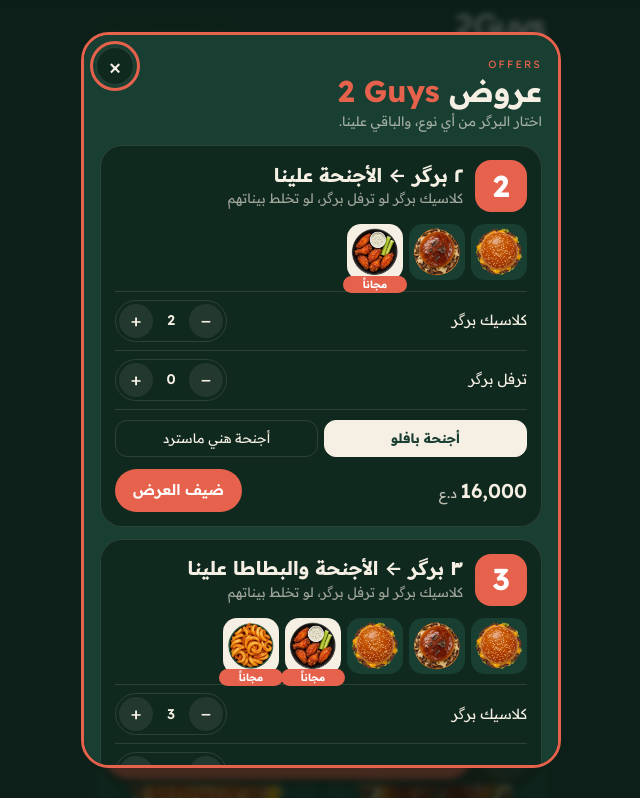
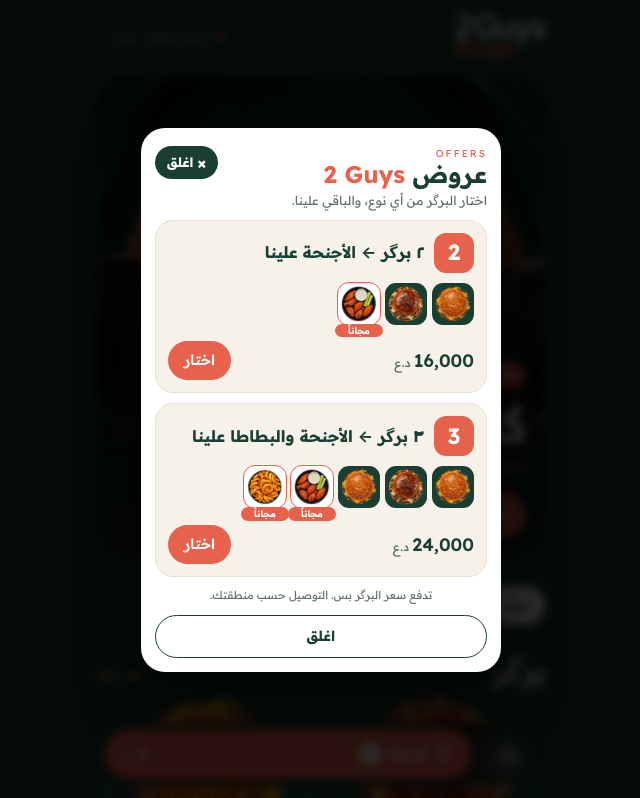
Before and after one commit to Temhja/2guysburger.com, a plain HTML site: page index.html in a window 1280 px wide. Shown: the top 798 px of the page, without its empty margins (319-959 px from the left). Drawn offline with Linux system fonts and the light colour scheme.

Commit message:
Offers popup: compact white card, darker backdrop, clear اغلق buttons, picker opens on اختار
Co-Authored-By: Claude Opus 5.5 <noreply@anthropic.com>
Claude-Session: https://claude.ai/code/session_013FzAPQbvmGD193LxfMSJJt

```diff
--- a/css/style.css
+++ b/css/style.css
@@ -183,32 +183,40 @@ html.lock{overflow:hidden}
 @keyframes ofrp{0%,100%{transform:scale(1)}50%{transform:scale(1.06)}}
 @media (prefers-reduced-motion:reduce){.ofr-btn{animation:none}.ofr-box{animation:none!important}}
 .ofr[hidden]{display:none}
-.ofr{position:fixed;inset:0;z-index:50;display:flex;align-items:flex-end;justify-content:center}
-.ofr-bg{position:absolute;inset:0;background:rgba(8,20,15,.72);backdrop-filter:blur(3px)}
-.ofr-box{position:relative;width:100%;max-width:480px;max-height:92dvh;overflow:auto;background:var(--green);border-radius:28px 28px 0 0;border-top:3px solid var(--coral);padding:22px 16px calc(18px + env(safe-area-inset-bottom,0px));animation:ofru .35s cubic-bezier(.2,.9,.3,1.1)}
-@media (min-width:560px){.ofr{align-items:center}.ofr-box{border-radius:28px;border:3px solid var(--coral)}}
-@keyframes ofru{from{transform:translateY(40px);opacity:0}}
-.ofr-x{position:absolute;top:12px;left:12px;width:38px;height:38px;border-radius:50%;border:1px solid var(--line);background:var(--green-deep);font-size:24px;line-height:1}
-.ofr-k{margin:0;font-size:10.5px;letter-spacing:.2em;color:var(--coral);direction:ltr;text-align:right}
-.ofr-box h2{margin:2px 0 4px;font-size:30px;line-height:1.1}
+.ofr{position:fixed;inset:0;z-index:50;display:flex;align-items:center;justify-content:center;padding:20px}
+.ofr-bg{position:absolute;inset:0;background:rgba(0,0,0,.82);backdrop-filter:blur(4px)}
+.ofr-box{position:relative;width:100%;max-width:360px;max-height:86dvh;overflow:auto;background:#fff;color:var(--green);border-radius:24px;padding:18px 14px 14px;box-shadow:0 24px 60px rgba(0,0,0,.5);animation:ofru .3s cubic-bezier(.2,.9,.3,1.1)}
+@keyframes ofru{from{transform:scale(.92);opacity:0}}
+.ofr-top{display:flex;align-items:flex-start;justify-content:space-between;gap:10px;margin-bottom:4px}
+.ofr-x{flex:none;display:inline-flex;align-items:center;gap:4px;border:0;border-radius:999px;background:var(--green);color:#fff;font-size:13px;font-weight:700;padding:7px 12px}
+.ofr-x span{font-size:17px;line-height:1}
+.ofr-k{margin:0;font-size:10px;letter-spacing:.2em;color:var(--coral);direction:ltr;text-align:right}
+.ofr-box h2{margin:0;font-size:24px;line-height:1.1}
 .ofr-box h2 em{font-style:normal;color:var(--coral)}
-.ofr-s,.ofr-n{margin:0 0 14px;color:var(--dim);font-size:13px}
-.ofr-n{margin:12px 0 0;font-size:11.5px;text-align:center}
-.ofc{background:var(--green-deep);border:1px solid var(--line);border-radius:22px;padding:14px;margin-top:12px}
-.ofc-h{display:flex;gap:12px;align-items:center}
-.ofc-n{flex:none;display:grid;place-items:center;width:52px;height:52px;border-radius:16px;background:var(--coral);color:#fff;font-size:30px;font-weight:700}
-.ofc-h h3{margin:0;font-size:19px;line-height:1.25}
-.ofc-h p{margin:2px 0 0;font-size:13px;color:var(--dim)}
-.ofc-h p b{color:var(--coral)}
-.ofc-im{display:flex;gap:6px;margin:12px 0 4px;flex-wrap:wrap}
-.ofc-im img{width:56px;height:56px;object-fit:contain;background:var(--green);border-radius:14px;padding:4px}
+.ofr-s{margin:0 0 4px;color:#5d6f67;font-size:12.5px}
+.ofr-n{margin:10px 0 0;font-size:11px;text-align:center;color:#5d6f67}
+.ofc{background:#F6F2EA;border:1.5px solid #E7DFD0;border-radius:18px;padding:12px;margin-top:10px}
+.ofc.open{border-color:var(--coral)}
+.ofc-h{display:flex;gap:10px;align-items:center}
+.ofc-n{flex:none;display:grid;place-items:center;width:40px;height:40px;border-radius:12px;background:var(--coral);color:#fff;font-size:22px;font-weight:700}
+.ofc-h h3{margin:0;font-size:16px;line-height:1.3}
+.ofc-h p{display:none}
+.ofc-im{display:flex;gap:5px;margin:10px 0 2px;flex-wrap:wrap}
+.ofc-im img{width:42px;height:42px;object-fit:contain;background:var(--green);border-radius:11px;padding:3px}
 .ofc-im .fr{position:relative}
-.ofc-im .fr img{background:var(--cream)}
-.ofc-im .fr b{position:absolute;inset:auto -4px -6px;background:var(--coral);color:#fff;font-size:10px;border-radius:999px;text-align:center;padding:1px 0}
-.ofc-pk .rowx{margin:0;display:flex;justify-content:space-between;align-items:center;padding:8px 0;border-top:1px solid var(--line);font-size:14px}
-.ofc-w{display:flex;gap:6px;padding-top:10px;border-top:1px solid var(--line)}
-.ofc-w button{flex:1;border:1px solid var(--line);background:transparent;border-radius:12px;padding:8px 6px;font-size:13px}
-.ofc-w button[aria-pressed="true"]{background:var(--cream);color:var(--green);border-color:var(--cream);font-weight:700}
-.ofc-ft{display:flex;justify-content:space-between;align-items:center;gap:10px;margin-top:12px}
-.ofc-ft .num{font-size:20px}
-.ofc-ft .btn{margin:0;padding:10px 18px}
+.ofc-im .fr img{background:#fff;outline:1.5px solid var(--coral)}
+.ofc-im .fr b{position:absolute;inset:auto -3px -6px;background:var(--coral);color:#fff;font-size:9px;border-radius:999px;text-align:center;padding:0}
+.ofc-pk{display:none}
+.ofc.open .ofc-pk{display:block;margin-top:8px}
+.ofc-pk .rowx{margin:0;display:flex;justify-content:space-between;align-items:center;padding:6px 0;border-top:1px solid #E7DFD0;font-size:14px;font-weight:600}
+.ofc-pk .step{border-color:#E7DFD0}
+.ofc-pk .step button{width:30px;height:30px;background:#fff;color:var(--green);border:1px solid #E7DFD0}
+.ofc-w{display:flex;gap:6px;padding-top:8px;border-top:1px solid #E7DFD0}
+.ofc-w button{flex:1;border:1.5px solid #E7DFD0;background:#fff;color:var(--green);border-radius:12px;padding:7px 4px;font-size:12.5px}
+.ofc-w button[aria-pressed="true"]{background:var(--green);color:#fff;border-color:var(--green);font-weight:700}
+.ofc-ft{display:flex;justify-content:space-between;align-items:center;gap:10px;margin-top:10px}
+.ofc-ft .num{font-size:18px;color:var(--green)}
+.ofc-ft .num small{color:var(--green)}
+.ofc-ft .btn{margin:0;padding:9px 16px;font-size:14px}
+.ofr-close{display:block;width:100%;margin-top:12px;border:1.5px solid var(--green);background:transparent;color:var(--green);border-radius:999px;padding:10px;font-weight:700;font-size:14px}
+.ofr-box:focus{outline:none}
--- a/js/app.js
+++ b/js/app.js
@@ -189,8 +189,8 @@
     var pick = {};
     var freeTxt = function (o) { return o.free.map(function (f) { return f === "wings" ? "أجنحة" : ITEMS[f] ? ITEMS[f].ar : ""; }).join(" + "); };
     var dlg = document.createElement("div"); dlg.className = "ofr"; dlg.hidden = true; dlg.setAttribute("role", "dialog"); dlg.setAttribute("aria-modal", "true"); dlg.setAttribute("aria-labelledby", "ofrH");
-    dlg.innerHTML = '<div class="ofr-bg" data-x></div><div class="ofr-box"><button type="button" class="ofr-x" data-x aria-label="سد">×</button>' +
-      '<p class="ofr-k">OFFERS</p><h2 id="ofrH">عروض <em><bdi dir="ltr">2 Guys</bdi></em></h2><p class="ofr-s">اختار البرگر من أي نوع، والباقي علينا.</p>' +
+    dlg.innerHTML = '<div class="ofr-bg" data-x></div><div class="ofr-box"><div class="ofr-top"><div><p class="ofr-k">OFFERS</p><h2 id="ofrH">عروض <em><bdi dir="ltr">2 Guys</bdi></em></h2></div><button type="button" class="ofr-x" data-x><span aria-hidden="true">×</span>اغلق</button></div>' +
+      '<p class="ofr-s">اختار البرگر من أي نوع، والباقي علينا.</p>' +
       OF.map(function (o) {
         pick[o.id] = { c: [o.n, 0], w: WINGS[0] ? WINGS[0].id : "w1" };
         var thumbs = []; for (var k = 0; k < o.n; k++) thumbs.push('<img src="' + img(cheap[k % cheap.length].id, 1) + '" alt="" width="64" height="64">');
@@ -199,8 +199,8 @@
           '<div class="ofc-im">' + thumbs.join("") + '</div>' +
           '<div class="ofc-pk">' + cheap.map(function (b, k) { return '<div class="rowx"><span>' + b.ar + '</span><span class="step"><button type="button" data-oc="' + o.id + ':' + k + ':-1" aria-label="نقّص ' + esc(b.ar) + '">−</button><span data-ov="' + o.id + ':' + k + '"></span><button type="button" data-oc="' + o.id + ':' + k + ':1" aria-label="زيد ' + esc(b.ar) + '">+</button></span></div>'; }).join("") +
           (o.free.indexOf("wings") > -1 && WINGS.length > 1 ? '<div class="ofc-w" role="radiogroup" aria-label="نوع الأجنحة">' + WINGS.map(function (w) { return '<button type="button" data-ow="' + o.id + ':' + w.id + '">' + w.ar + '</button>'; }).join("") + '</div>' : "") +
-          '</div><div class="ofc-ft"><span class="num" data-op="' + o.id + '"></span><button type="button" class="btn" data-oa="' + o.id + '">ضيف العرض</button></div></div>';
-      }).join("") + '<p class="ofr-n">تدفع سعر البرگر بس. التوصيل يحدده الكاشير حسب منطقتك.</p></div>';
+          '</div><div class="ofc-ft"><span class="num" data-op="' + o.id + '"></span><button type="button" class="btn" data-oa="' + o.id + '">اختار</button></div></div>';
+      }).join("") + '<p class="ofr-n">تدفع سعر البرگر بس. التوصيل حسب منطقتك.</p><button type="button" class="ofr-close" data-x>اغلق</button></div>';
     document.body.appendChild(dlg);
     var oUI = function () {
       OF.forEach(function (o) { var s = pick[o.id];
@@ -210,7 +210,7 @@
       });
     };
     var lastFocus;
-    var openOffers = function (auto) { lastFocus = document.activeElement; dlg.hidden = false; document.documentElement.classList.add("lock"); oUI(); dlg.querySelector(".ofr-x").focus();
+    var openOffers = function (auto) { lastFocus = document.activeElement; dlg.hidden = false; document.documentElement.classList.add("lock"); dlg.querySelectorAll(".ofc").forEach(function (c) { c.classList.remove("open"); c.querySelector("[data-oa]").textContent = "اختار"; }); oUI(); var bx = dlg.querySelector(".ofr-box"); bx.tabIndex = -1; bx.focus({ preventScroll: true });
       T("ViewOffers", { auto: !!auto }, true); try { sessionStorage.setItem("2g_ofr", "1"); } catch (e) {} };
     var closeOffers = function () { dlg.hidden = true; document.documentElement.classList.remove("lock"); if (lastFocus && lastFocus.focus) lastFocus.focus(); };
     dlg.addEventListener("click", function (e) {
@@ -219,6 +219,9 @@
       if ((b = t.closest("[data-oc]"))) { var q = b.dataset.oc.split(":"), s = pick[q[0]], k = +q[1], d = +q[2], o2 = 1 - k;
         if (s.c[k] + d < 0 || s.c[k] + d > OFB[q[0]].n) return; s.c[k] += d; s.c[o2] -= d; if (s.c[o2] < 0) { s.c[o2] = 0; s.c[k] = OFB[q[0]].n; } oUI(); }
       if ((b = t.closest("[data-ow]"))) { var w = b.dataset.ow.split(":"); pick[w[0]].w = w[1]; oUI(); }
+      if ((b = t.closest("[data-oa]")) && !b.closest(".ofc").classList.contains("open")) {
+        dlg.querySelectorAll(".ofc").forEach(function (c) { var on = c === b.closest(".ofc"); c.classList.toggle("open", on); c.querySelector("[data-oa]").textContent = on ? "ضيف العرض" : "اختار"; });
+        return; }
       if ((b = t.closest("[data-oa]"))) { var s2 = pick[b.dataset.oa], id = b.dataset.oa + "-" + s2.c.join("-") + "-" + s2.w; offerItem(id); add(id, 1); closeOffers(); toast("انضاف " + OFB[b.dataset.oa].title + " للسلة"); }
     });
     document.addEventListener("keydown", function (e) { if (e.key === "Escape" && !dlg.hidden) closeOffers(); });
```
